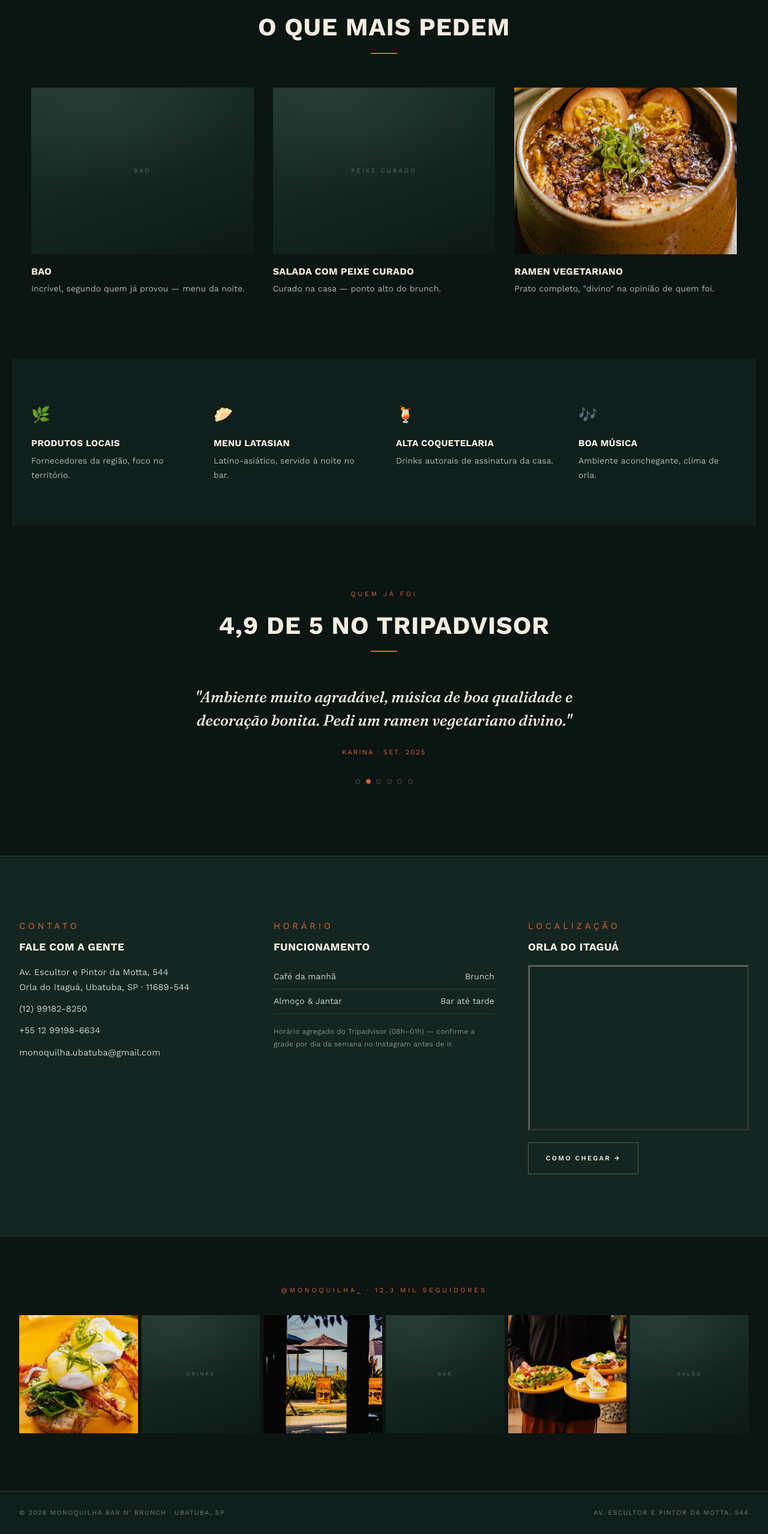
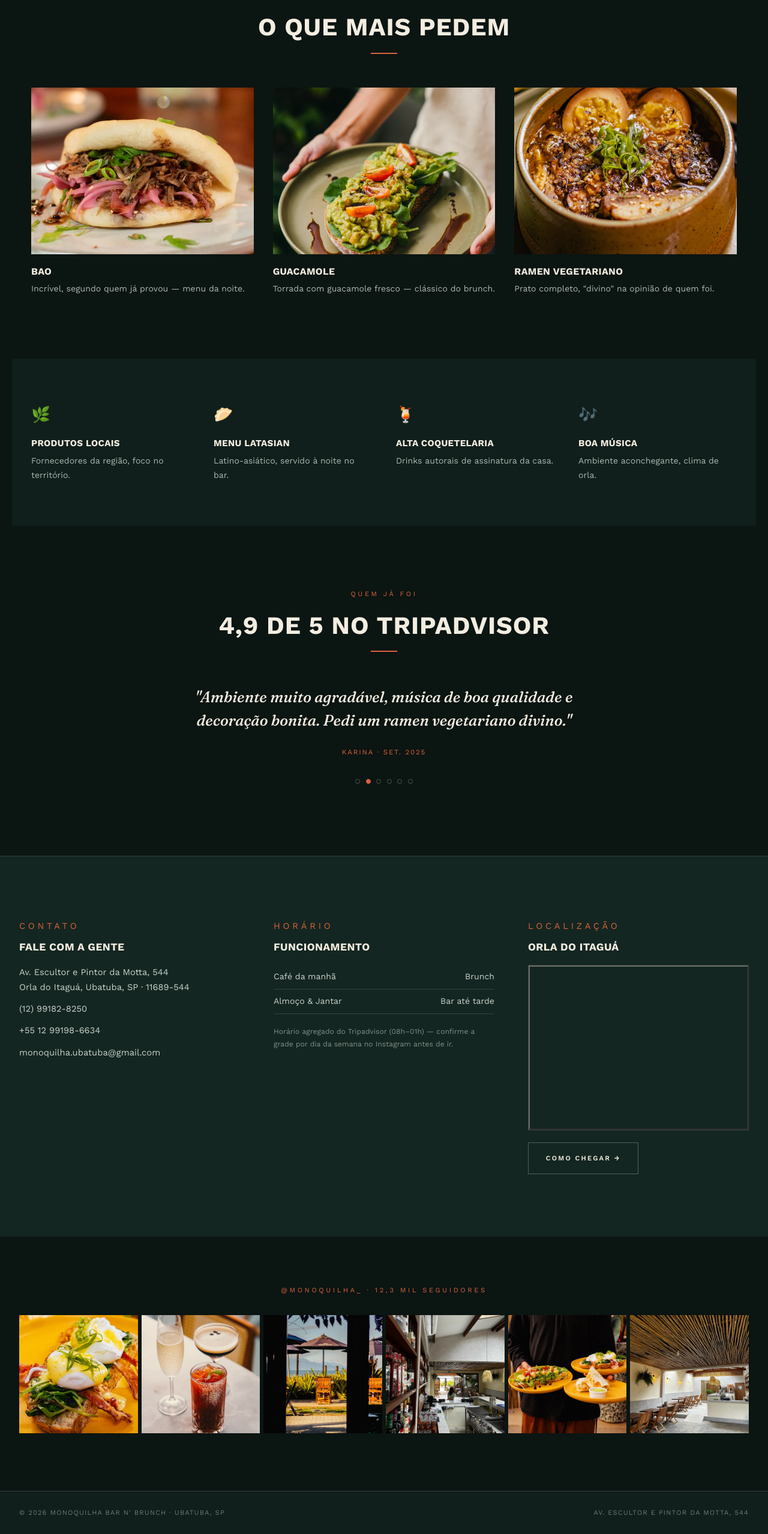
Before and after one commit to camilo-hikage/monoquilha-site, a plain HTML site: page index.html in a window 1280 px wide. Shown: the part 3801-6359 px from the top of the page at 60% size. Drawn offline with nearby package versions, Linux system fonts and the light colour scheme; grey boxes are pictures that could not be loaded.

Commit message:
Preenche os ultimos placeholders de foto (bao, guaca, drinks, bar, salao)
- Recomendado hoje: Bao com foto real; troca "Salada com Peixe
  Curado" por "Guacamole" (a pedido), com foto real do prato.
- Instagram grid: completa com fotos reais de drinks (espumante +
  espresso martini + drink com groselha), bar (vista do balcao com
  garrafas) e salao (mesas de madeira com teto de bambu).
- O video do reel de mixologia (C_ESC7Bp_h4) nao pode ser baixado
  sem login -- Instagram so expoe video_url para sessao autenticada.
  Usei uma foto do bar como substituta por ora.

Com isso os 10 placeholders de imagem do site tem conteudo real.

Co-Authored-By: Claude Sonnet 5 <noreply@anthropic.com>

```diff
--- a/index.html
+++ b/index.html
@@ -279,14 +279,18 @@
       </div>
       <div class="rec-grid reveal">
         <article class="rec-card">
-          <div class="rec-media ph" data-label="bao"></div>
+          <div class="rec-media">
+            <img src="assets/img/rec-bao.jpg" alt="Bao com carne desfiada, cebola roxa em conserva e cebolinha" loading="lazy" />
+          </div>
           <h3>Bao</h3>
           <p>Incrível, segundo quem já provou — menu da noite.</p>
         </article>
         <article class="rec-card">
-          <div class="rec-media ph" data-label="peixe curado"></div>
-          <h3>Salada com Peixe Curado</h3>
-          <p>Curado na casa — ponto alto do brunch.</p>
+          <div class="rec-media">
+            <img src="assets/img/rec-guaca.jpg" alt="Torrada com guacamole, tomate cereja e rúcula" loading="lazy" />
+          </div>
+          <h3>Guacamole</h3>
+          <p>Torrada com guacamole fresco — clássico do brunch.</p>
         </article>
         <article class="rec-card">
           <div class="rec-media">
@@ -407,15 +411,21 @@
         <a class="insta-item" href="https://www.instagram.com/monoquilha_/" target="_blank" rel="noreferrer">
           <img src="assets/img/insta-brunch.jpg" alt="Ovos beneditinos com bacon, no brunch" loading="lazy" />
         </a>
-        <a class="insta-item ph" data-label="drinks" href="https://www.instagram.com/monoquilha_/" target="_blank" rel="noreferrer"></a>
+        <a class="insta-item" href="https://www.instagram.com/monoquilha_/" target="_blank" rel="noreferrer">
+          <img src="assets/img/insta-drinks.jpg" alt="Espumante, espresso martini e drink com groselha" loading="lazy" />
+        </a>
         <a class="insta-item" href="https://www.instagram.com/monoquilha_/" target="_blank" rel="noreferrer">
           <img src="assets/img/insta-orla.jpg" alt="Vista da orla e do mar pela entrada do monoquilha" loading="lazy" />
         </a>
-        <a class="insta-item ph" data-label="bar" href="https://www.instagram.com/monoquilha_/" target="_blank" rel="noreferrer"></a>
+        <a class="insta-item" href="https://www.instagram.com/monoquilha_/" target="_blank" rel="noreferrer">
+          <img src="assets/img/insta-bar.jpg" alt="Bar com garrafas e taças, vista pra área externa" loading="lazy" />
+        </a>
         <a class="insta-item" href="https://www.instagram.com/monoquilha_/" target="_blank" rel="noreferrer">
           <img src="assets/img/insta-pratos.jpg" alt="Pratos do brunch: toast, ovos beneditinos e burritos" loading="lazy" />
         </a>
-        <a class="insta-item ph" data-label="salão" href="https://www.instagram.com/monoquilha_/" target="_blank" rel="noreferrer"></a>
+        <a class="insta-item" href="https://www.instagram.com/monoquilha_/" target="_blank" rel="noreferrer">
+          <img src="assets/img/insta-salao.jpg" alt="Salão com mesas de madeira e teto de bambu" loading="lazy" />
+        </a>
       </div>
     </section>
   </main>
```
Also changed, not shown: assets/img/insta-bar.jpg (added), assets/img/insta-drinks.jpg (added), assets/img/insta-salao.jpg (added), assets/img/rec-bao.jpg (added), assets/img/rec-guaca.jpg (added), materials/images/instagram-raw/bao-1.jpg (added), materials/images/instagram-raw/bao-2.jpg (added), materials/images/instagram-raw/drinks-1.jpg (added), materials/images/instagram-raw/drinks-2.jpg (added), materials/images/instagram-raw/guaca.jpg (added), materials/images/instagram-raw/salao-1.jpg (added), materials/images/instagram-raw/salao-2.jpg (added).
